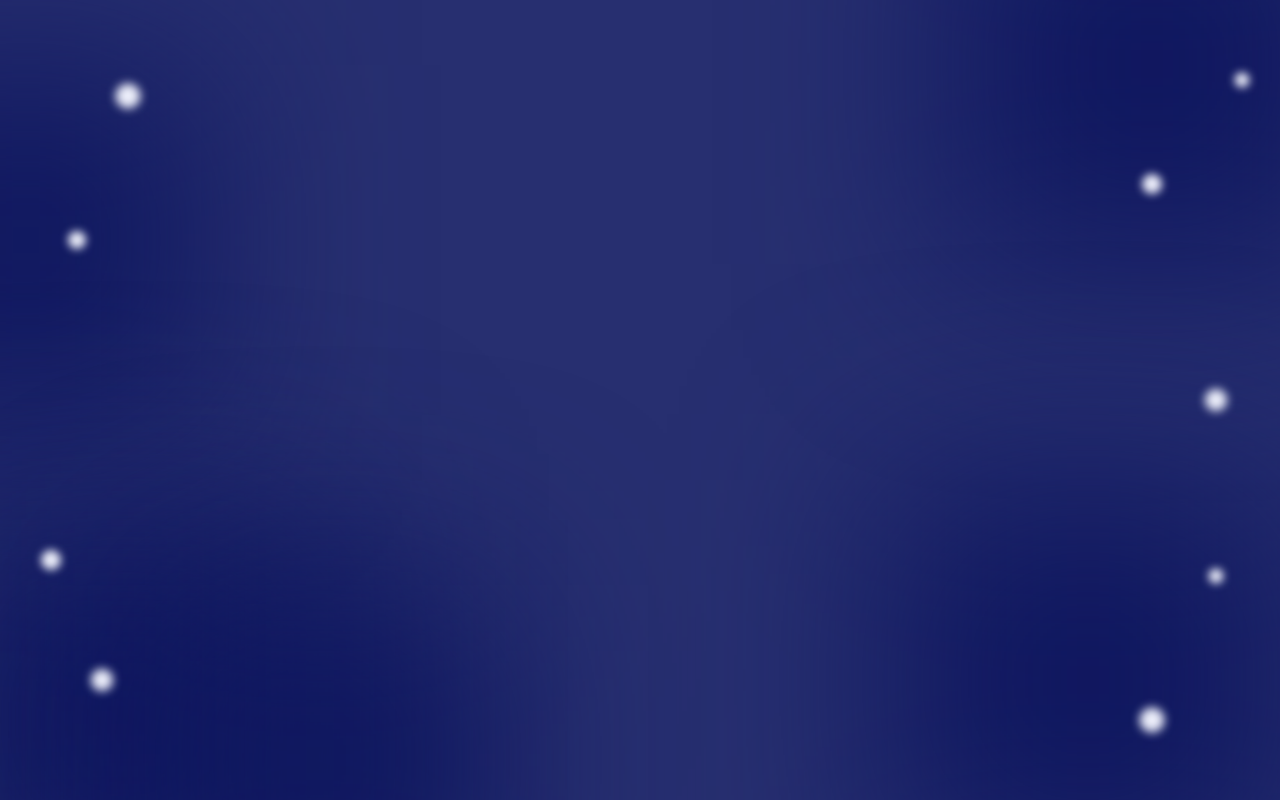
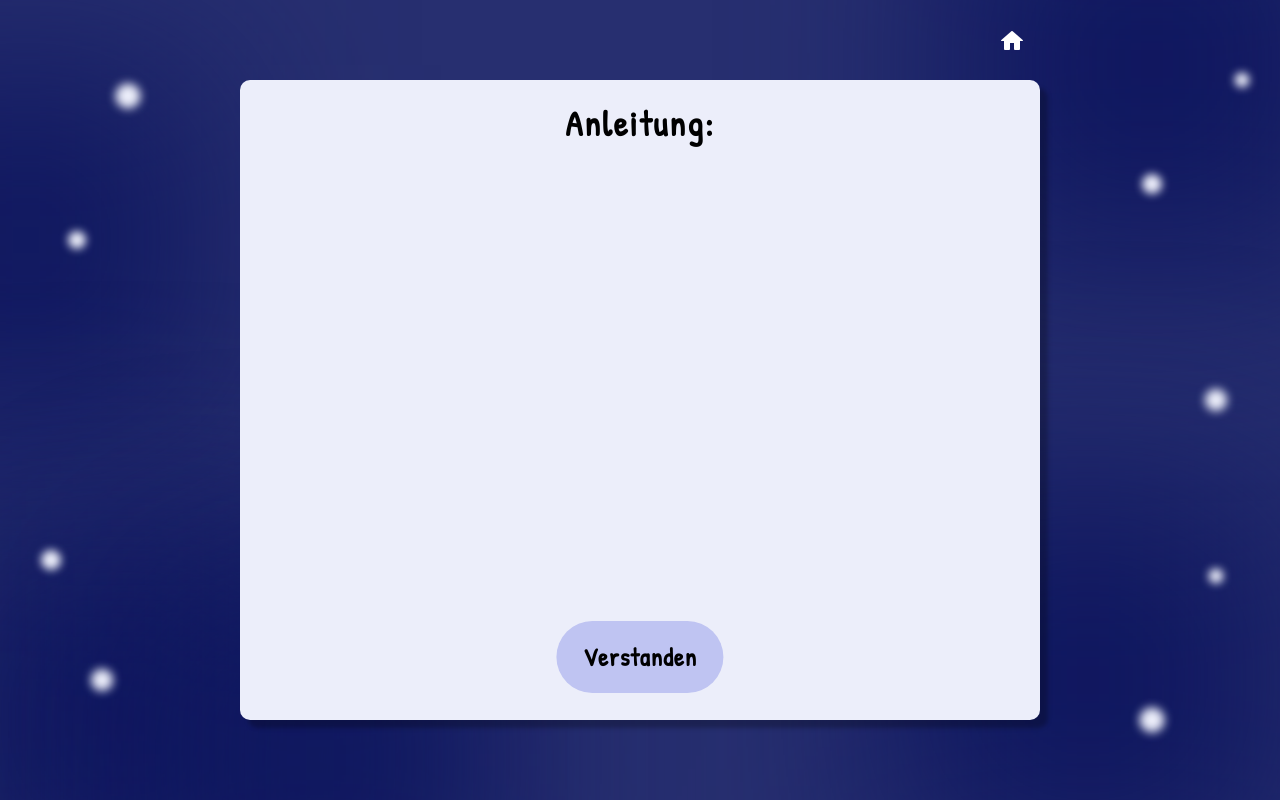
Before and after one commit to jara1008/Bachelor-Thesis, a React (Create React App) app in the folder thesis/: page /instructionsOne in a window 1280 px wide. Before the commit this address had no page. Built offline with nearby package versions, Linux system fonts and the light colour scheme.

Commit message:
instructions added

```diff
--- a/thesis/src/App.js
+++ b/thesis/src/App.js
@@ -1,9 +1,10 @@
 import React, { useState } from 'react';
 import { BrowserRouter as Router, Routes, Route } from 'react-router-dom';
+import './App.css';
 import Background from './components/background';
 import ActivityOne from './components/activityOne';
 import Overview from './components/overview';
-import './App.css';
+import InstrOne from './components/instructionsOne';
 
 const App = () => {
   return (
@@ -13,6 +14,7 @@ const App = () => {
         <Router>
           <Routes>
             <Route path="/" element={<Overview />} />
+            <Route path="/instructionsOne" element={<InstrOne />} />
             <Route path="/activityOne" element={<ActivityOne />} />
           </Routes>
         </Router>
--- a/thesis/src/components/activityOne.jsx
+++ b/thesis/src/components/activityOne.jsx
@@ -81,10 +81,10 @@ function ActivityOne() {
 
     return (
         <div className="container">
-            <Link to={"/"}>
-                <img src={home_icon} alt="home_icon" style={{ position: "absolute", top: "5%", left: "78%" }} />
-            </Link>
             <div className="white-box" >
+                <Link to={"/"}>
+                    <img src={home_icon} alt="home_icon" style={{ position: "absolute", top: "-8%", left: "95%" }} />
+                </Link>
                 <span className="text-wrapper">Verbinde die Sterne miteinander:</span>
                 <div style={{ position: "relative", height: "100%", width: "100%" }}>
                     <img src={cloud} alt="Cloud" style={{ position: "absolute", top: "30%", left: "0%", height: "58%", width: "48%" }} />
--- /dev/null
+++ b/thesis/src/components/instructionsOne.css
@@ -0,0 +1,53 @@
+@import url('https://fonts.googleapis.com/css2?family=Patrick+Hand&display=swap');
+
+body, html {
+    margin: 0;
+    padding: 0;
+    height: 100%;
+  }
+
+  .container {
+    display: flex;
+    justify-content: center;
+    align-items: center;
+    height: 100vh;
+    width: 100vw;
+  }
+
+  .white-box {
+    background-color: #eceefa;
+    border-radius: 10px;
+    box-shadow: 8px 8px 4px #00000040;
+    height: 80%;
+    width: 80%;
+    max-width: 800px; /* Optional: Add a maximum width to prevent it from getting too large */
+    padding: 20px;
+    box-sizing: border-box;
+    position: relative;
+  }
+
+  @media (max-width: 768px) {
+    .white-box {
+      width: 80%; /* Adjust the width for smaller screens */
+    }
+  }
+
+  .button {
+    background-color: #BFC4F2;
+    border-radius: 50px;
+    height: 12%;
+    width: 22%;
+    top: 85%;
+    left: 50%;
+    transform: translate(-50%, -50%);
+    position: relative;
+    border: none;
+    font-family: 'Patrick Hand', sans-serif;
+    display: flex;
+    justify-content: center;
+    align-items: center;
+    font-size: 25px;
+    color: #000000;
+    font-weight: bold;
+    letter-spacing: 1px;
+  }
--- /dev/null
+++ b/thesis/src/components/instructionsOne.jsx
@@ -0,0 +1,22 @@
+import React from 'react';
+import { Link } from 'react-router-dom';
+import './instructionsOne.css';
+import home_icon from '../images/home_icon.png';
+
+function InstrOne() {
+    return (
+        <div className="container">
+            <div className="white-box" >
+                <Link to={"/"}>
+                    <img src={home_icon} alt="home_icon" style={{ position: "absolute", top: "-8%", left: "95%" }} />
+                </Link>
+                <span className="text-wrapper">Anleitung:</span>
+                <Link to={"/activityOne"} style={{ textDecoration: 'none' }}>
+                    <button className="button">Verstanden</button>
+                </Link>
+            </div>
+        </div>
+    );
+}
+
+export default InstrOne;
--- a/thesis/src/components/overview.jsx
+++ b/thesis/src/components/overview.jsx
@@ -4,7 +4,7 @@ import "./overview.css";
 
 function Overview() {
     const [boxes, setBoxes] = useState([
-        { id: 1, top: '14%', left: '37%', path: "/activityOne" },
+        { id: 1, top: '14%', left: '37%', path: "/instructionsOne" },
         { id: 2, top: '14%', left: '52%' },
         { id: 3, top: '14%', left: '67%' },
         { id: 4, top: '41%', left: '37%' },
```
Also changed, not shown: thesis/src/images/question_mark.png (added).
